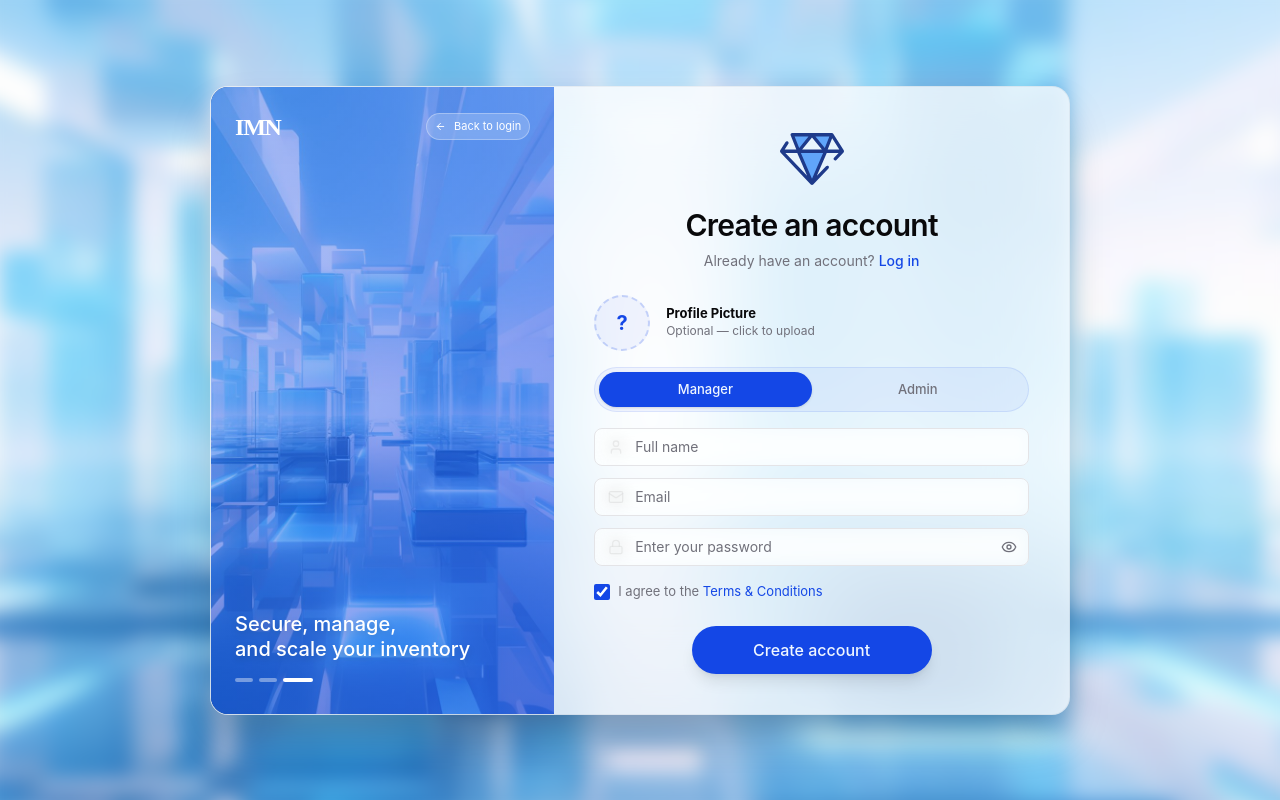
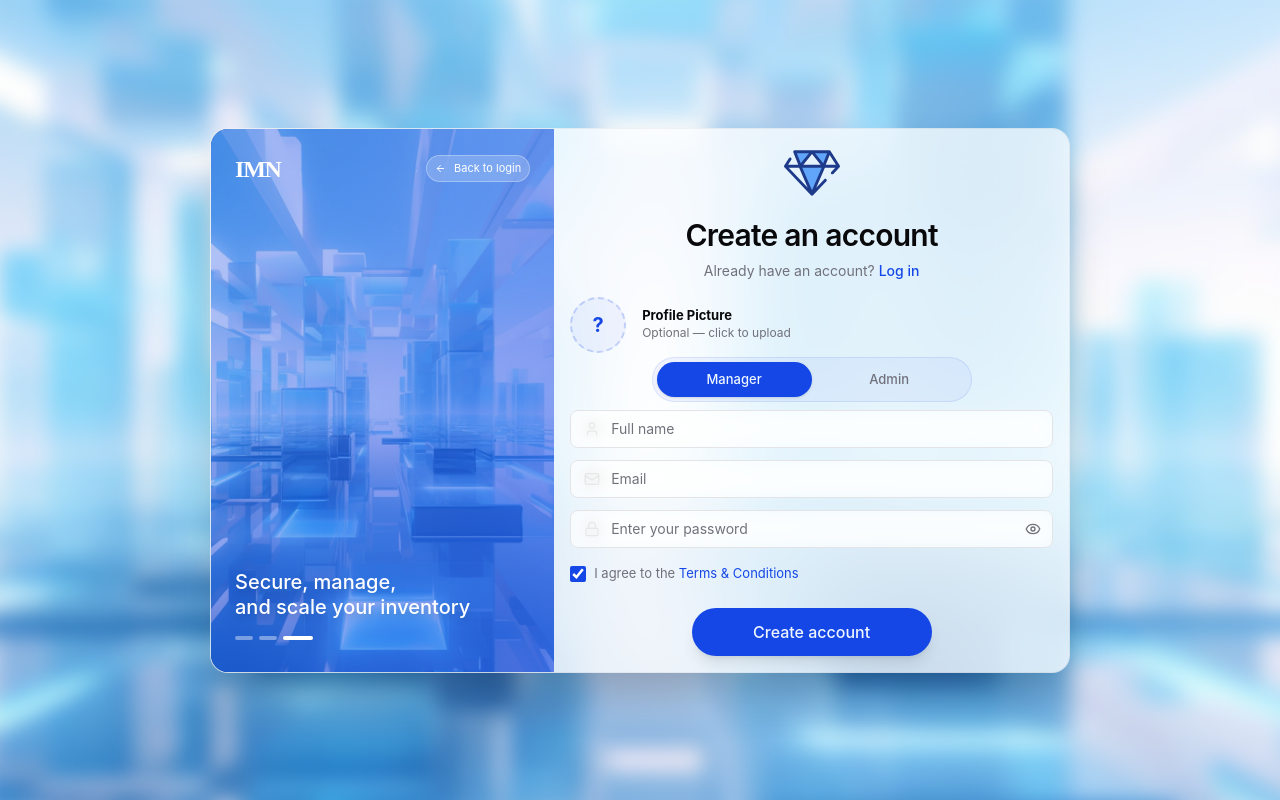
Before and after one commit to ImaneElla/inventory-system, a Next.js app in the folder frontend/: page /register in a window 1280 px wide. Built offline with nearby package versions, Linux system fonts and the light colour scheme.

Commit message:
feat: add user registration page with form validation and session persistence

```diff
--- a/frontend/src/app/register/page.tsx
+++ b/frontend/src/app/register/page.tsx
@@ -103,19 +103,19 @@ export default function RegisterPage() {
         initial={{ opacity: 0, filter: "blur(16px)", scale: 0.96, y: 15 }}
         animate={{ opacity: 1, filter: "blur(0px)", scale: 1, y: 0 }}
         transition={{ duration: 0.4, delay: 0.1, ease: [0.25, 0.1, 0.25, 1] }}
-        className="flex w-full max-w-[860px] min-h-[540px] bg-card/60 backdrop-blur-2xl border border-border/40 rounded-2xl overflow-hidden shadow-2xl flex-col md:flex-row m-4 "
+        className="flex w-full min-h-[320px] min-w-[60px] md:max-w-[860px] md:min-h-[480px] bg-card/60 backdrop-blur-2xl border border-border/40 rounded-2xl overflow-hidden shadow-2xl flex-col md:flex-row m-4 "
       >
         <LeftPanel showBack onBack={() => router.push("/login")} />
-        <div className="flex-1 p-8 md:p-10 flex flex-col justify-center bg-card/40 overflow-y-auto register-panel">
-          <Logo className="w-16 h-16" />
+        <div className="flex-1 p-8 md:p-4 flex flex-col justify-center bg-card/40 overflow-y-auto register-panel">
+          <Logo className="w-14 h-14" />
           <h1 className="text-3xl font-semibold text-foreground mb-2 tracking-tight text-center">Create an account</h1>
-          <p className="text-sm text-muted-foreground mb-6 text-center">
+          <p className="text-sm text-muted-foreground mb-4 text-center">
             Already have an account?{" "}
             <span onClick={() => router.push("/login")} className="text-primary font-medium cursor-pointer hover:underline">Log in</span>
           </p>
 
           {/* Avatar */}
-          <div className="flex items-center gap-4 mb-4">
+          <div className="flex items-center gap-4 mb-1">
             <div
               onClick={() => fileRef.current?.click()}
               className="w-14 h-14 rounded-full bg-primary/5 border-2 border-dashed border-primary/20 flex items-center justify-center text-primary text-xl font-bold overflow-hidden cursor-pointer shrink-0 relative hover:bg-primary/10 transition-colors"
@@ -131,7 +131,7 @@ export default function RegisterPage() {
           </div>
 
           {/* Role toggle */}
-          <div className="flex bg-primary/5 border border-primary/10 rounded-full overflow-hidden mb-4 p-1 duration-500">
+          <div className="flex bg-primary/5 border border-primary/10 rounded-full overflow-hidden mb-2 p-1 w-80 mx-auto duration-500">
             {(["MANAGER", "ADMIN"] as const).map(r => (
               <button
                 key={r}
```
